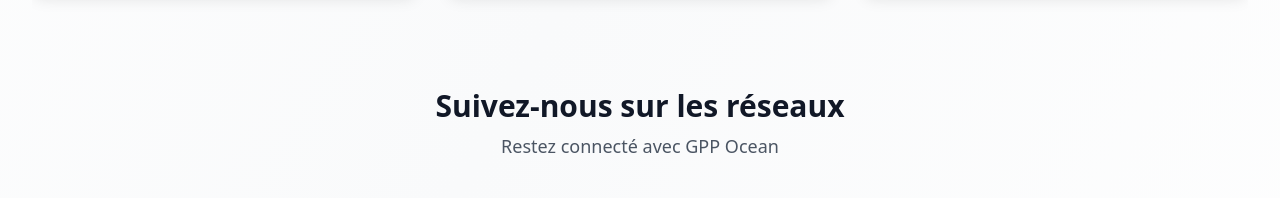
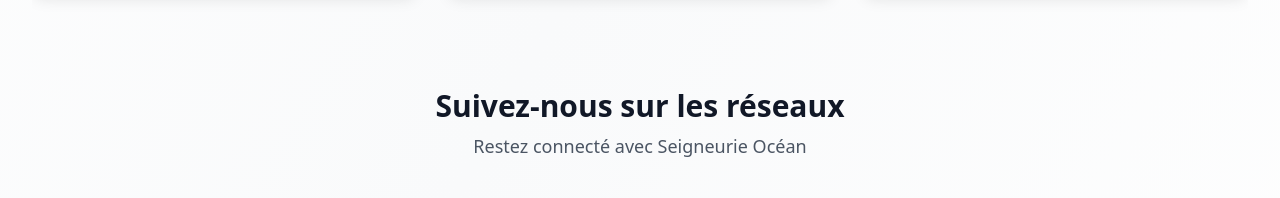
Before and after one commit to 1-21Ben/sb1-wd4bf9zxOcean, a React (Vite) app: page / in a window 1280 px wide. Shown: the part 1360-1558 px from the top of the page. Built offline with nearby package versions, Linux system fonts and the light colour scheme.

Commit message:
Update Home.tsx

```diff
--- a/src/pages/Home.tsx
+++ b/src/pages/Home.tsx
@@ -56,7 +56,7 @@ export function Home() {
             <p className={`mt-2 text-lg ${
               isDarkMode ? 'text-gray-400' : 'text-gray-600'
             }`}>
-              Restez connecté avec GPP Ocean
+              Restez connecté avec Seigneurie Océan
             </p>
           </div>
           <SocialFeed />
```
